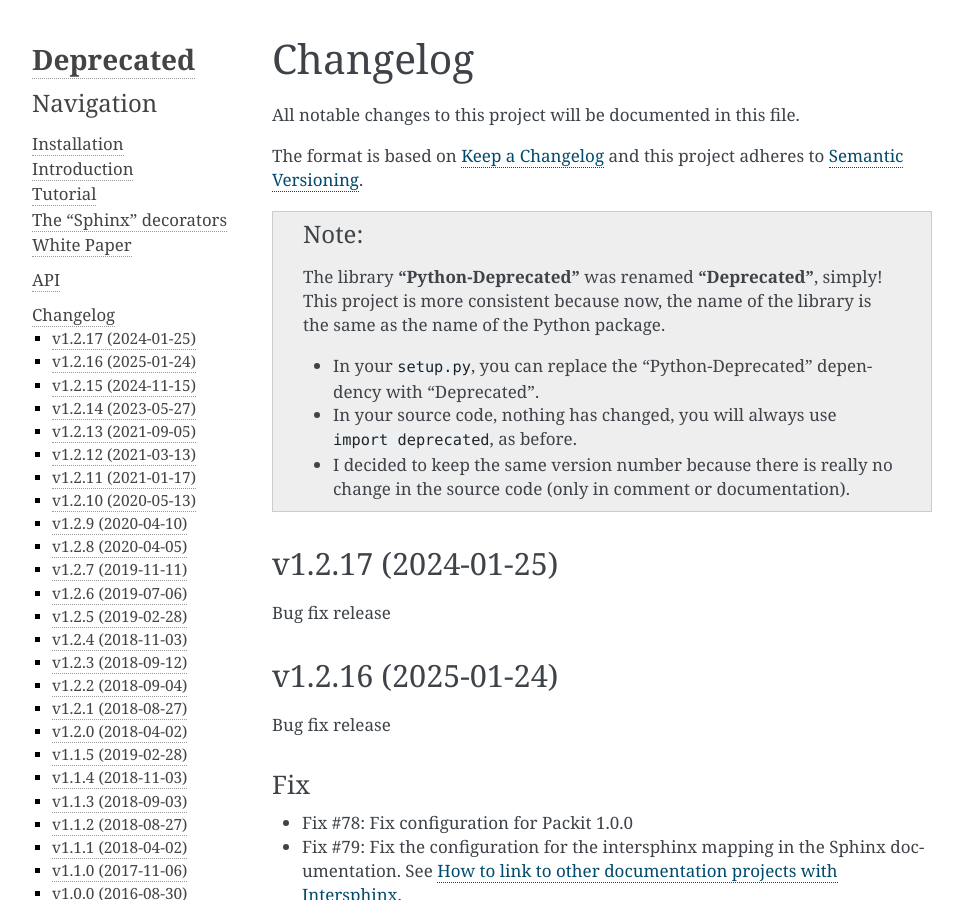
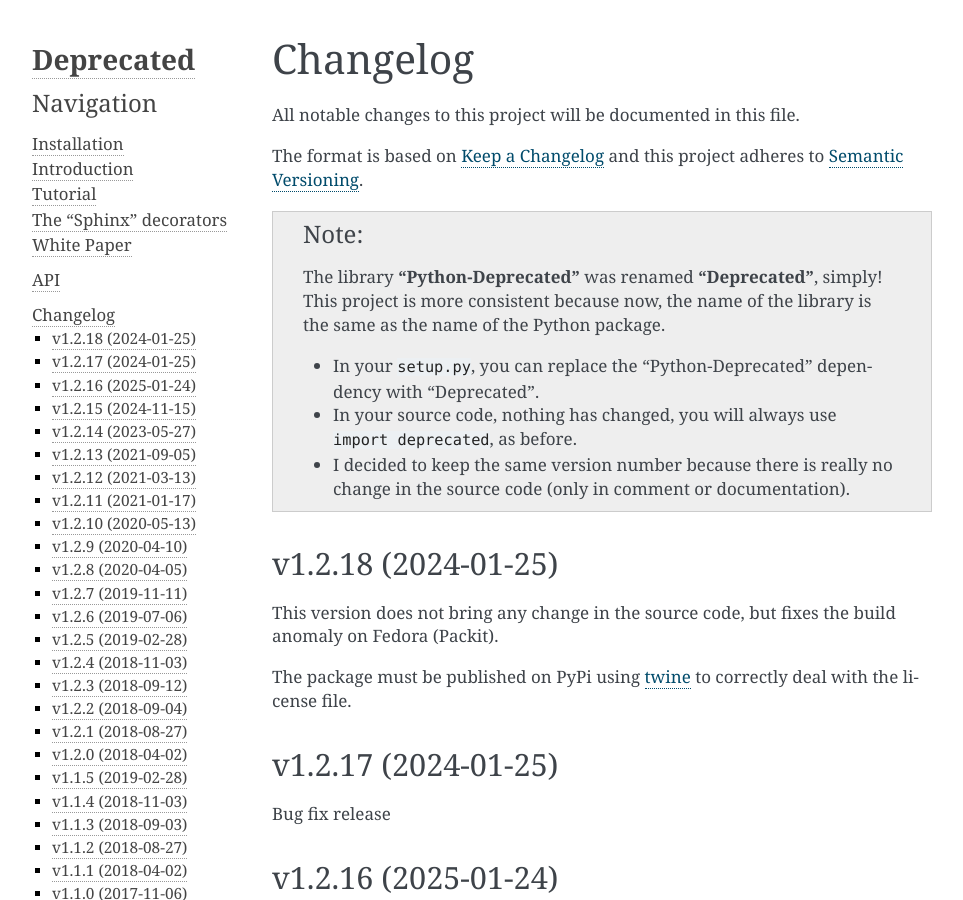
Before and after one commit to laurent-laporte-pro/deprecated, a Sphinx documentation site: the page built from docs/source/changelog.rst, in a window 1280 px wide and 900 px high. Shown: the whole window, without its empty margins (148-1111 px from the left). Built offline with Sphinx 7.4.7, drawn with Linux system fonts in a browser that asks for light colours.

Commit message:
Prepare next version 1.2.18 (2025-01-27)

```diff
--- a/CHANGELOG.rst
+++ b/CHANGELOG.rst
@@ -16,6 +16,13 @@ and this project adheres to `Semantic Versioning <https://semver.org/spec/v2.0.0
     - In your source code, nothing has changed, you will always use ``import deprecated``, as before.
     - I decided to keep the same version number because there is really no change in the source code
       (only in comment or documentation).
+
+v1.2.18 (2024-01-25)
+====================
+
+This version does not bring any change in the source code, but fixes the build anomaly on Fedora (Packit).
+
+The package must be published on PyPi using `twine <https://pypi.org/project/twine/>`_ to correctly deal with the license file.
 
 
 v1.2.17 (2024-01-25)
--- a/deprecated/__init__.py
+++ b/deprecated/__init__.py
@@ -7,9 +7,9 @@ Python ``@deprecated`` decorator to deprecate old python classes, functions or m
 
 """
 
-__version__ = "1.2.17"
+__version__ = "1.2.18"
 __author__ = u"Laurent LAPORTE <laurent.laporte.pro@gmail.com>"
-__date__ = "2025-01-24"
+__date__ = "2025-01-27"
 __credits__ = "(c) Laurent LAPORTE"
 
 from deprecated.classic import deprecated
--- a/docs/source/conf.py
+++ b/docs/source/conf.py
@@ -61,7 +61,7 @@ author = 'Marcos CARDOSO & Laurent LAPORTE'
 # built documents.
 #
 # The full version, including alpha/beta/rc tags.
-release = "1.2.17"
+release = "1.2.18"
 # The short X.Y version.
 version = release.rpartition('.')[0]
 
--- a/setup.py
+++ b/setup.py
@@ -144,7 +144,7 @@ from setuptools import setup
 
 setup(
     name="Deprecated",
-    version="1.2.17",
+    version="1.2.18",
     url="https://github.com/laurent-laporte-pro/deprecated",
     project_urls={
         "Documentation": "https://deprecated.readthedocs.io/en/latest/",
```
Also changed, not shown: .bumpversion.cfg, docs/source/_static/rusty-tools-background.svg, 1 other file.
